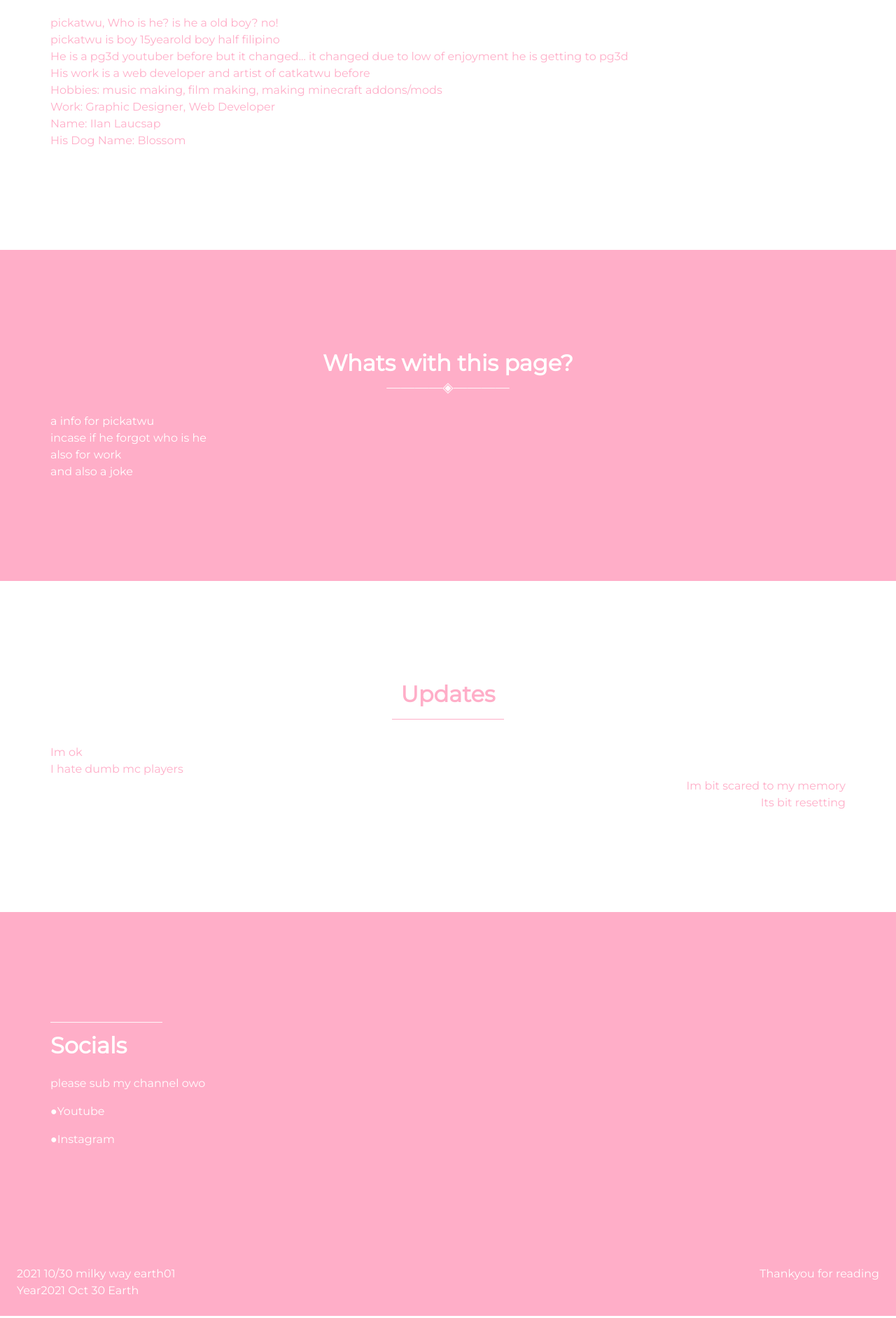
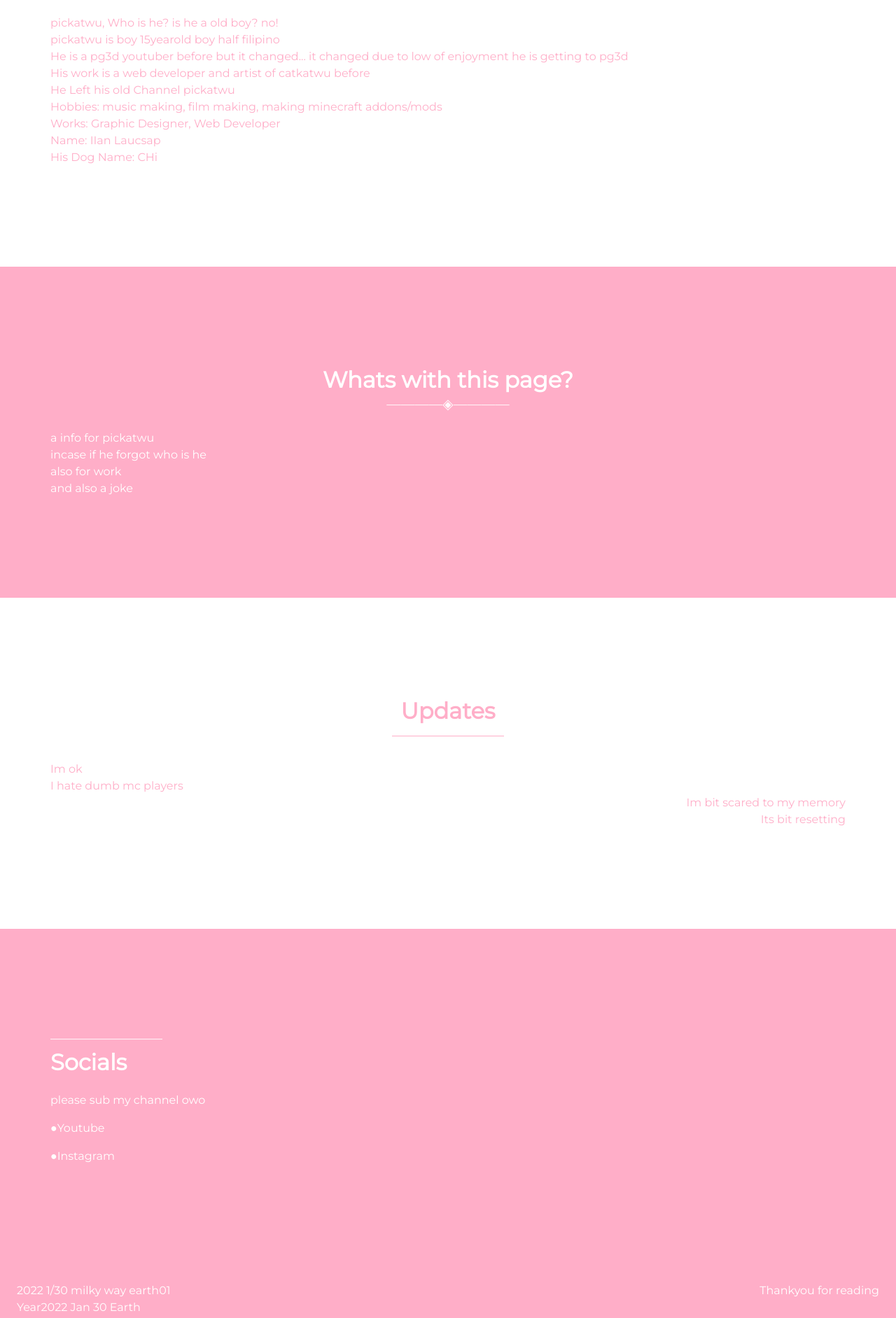
Before and after one commit to pickatwuacc/pickatwu, a plain HTML site: page index.html in a window 1280 px wide. Shown: the part 722-2605 px from the top of the page at 70% size. Drawn offline with nearby package versions, Linux system fonts and the light colour scheme.

Commit message:
Update index.html

```diff
--- a/index.html
+++ b/index.html
@@ -160,11 +160,12 @@ html {
       <p style="color: #ffaec8;">pickatwu is boy 15yearold boy half filipino</p>
       <p style="color: #ffaec8;">He is a pg3d youtuber before but it changed... it changed due to low of enjoyment he is getting to pg3d</p>
       <p style="color: #ffaec8;">His work is a web developer and artist of catkatwu before  </p>
+          <p style="color: #ffaec8;">He Left his old Channel pickatwu</p>
       <p style="color: #ffaec8;"></p>
       <p style="color: #ffaec8;">Hobbies: music making, film making, making minecraft addons/mods</p>
-      <p style="color: #ffaec8;">Work: Graphic Designer, Web Developer</p>
+      <p style="color: #ffaec8;">Works: Graphic Designer, Web Developer</p>
       <p style="color: #ffaec8;">Name: IIan Laucsap</p>
-      <p style="color: #ffaec8;">His Dog Name: Blossom</p>
+      <p style="color: #ffaec8;">His Dog Name: CHi </p>
 
       <p style="color: #ffaec8;"></p>
     </section>
@@ -216,8 +217,8 @@ html {
         <section class="hero is-small is-black" style="background-color: #ffaec8;">
           <div id="thx" class="hero-body">
             <p class="is-pulled-right">Thankyou for reading</p>
-            <p class="">2021 10/30 milky way earth01</p>
-            <p class="">Year2021 Oct 30 Earth</p>
+            <p class="">2022 1/30 milky way earth01</p>
+            <p class="">Year2022 Jan 30 Earth</p>
          </div>
           </section>
 
```
